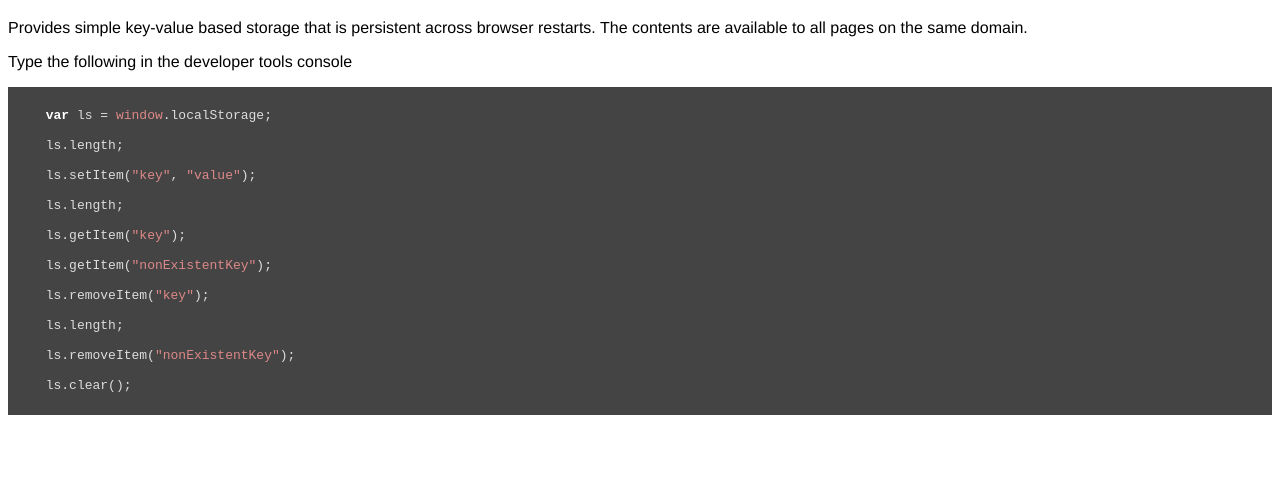
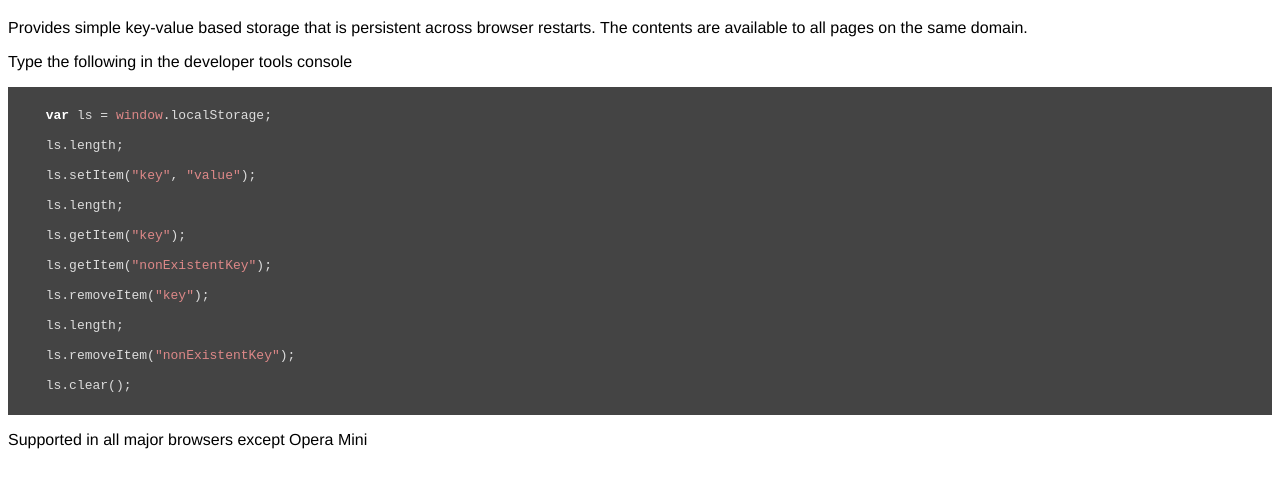
Before and after one commit to shubhadeep/html5examples, a plain HTML site: page localstorage.html in a window 1280 px wide. Shown: the part 61-548 px from the top of the page. Drawn offline with Linux system fonts and the light colour scheme.

Commit message:
Added browser support information

```diff
--- a/localstorage.html
+++ b/localstorage.html
@@ -32,6 +32,7 @@
 
     ls.clear();
     </code></pre>
+    <p>Supported in all major browsers except Opera Mini</p>
     <script>hljs.initHighlightingOnLoad();</script>
   </body>
 </html>
```
Also changed, not shown: sessionstorage.html (+1 -0 lines).
